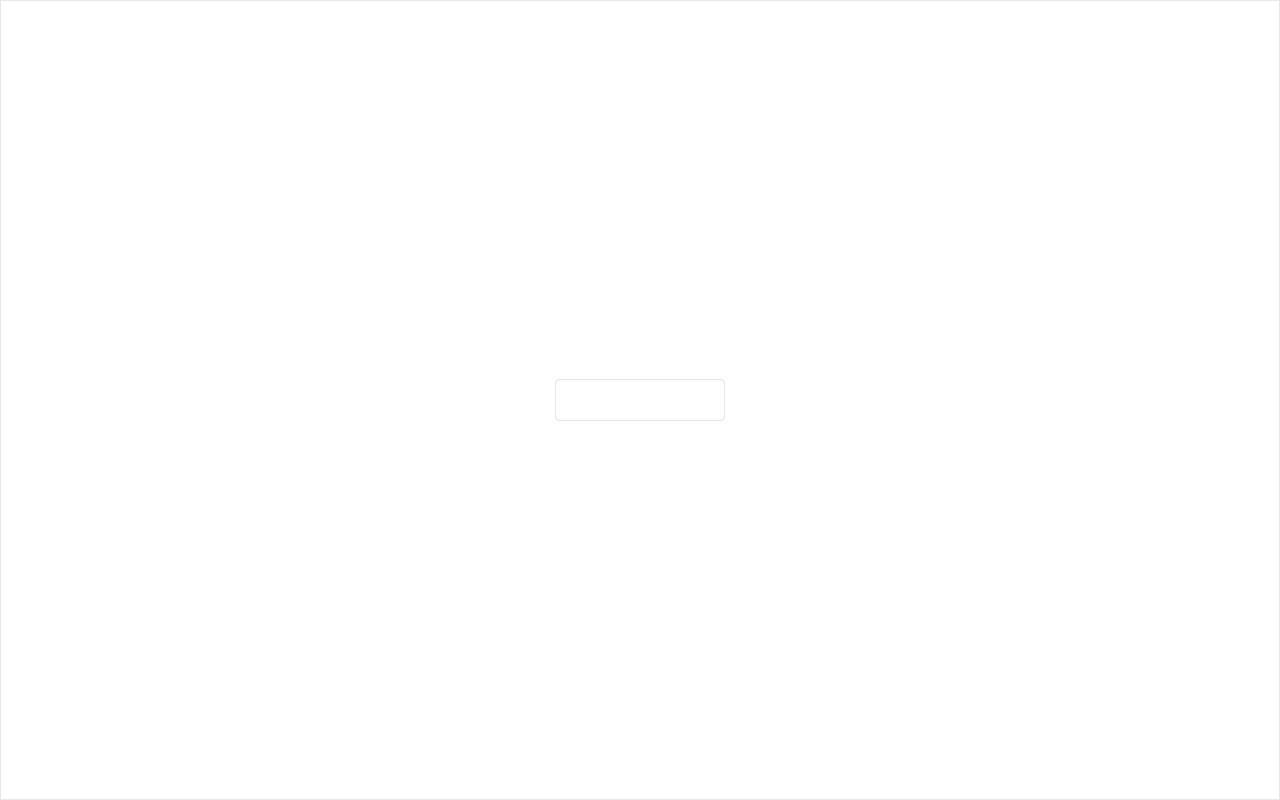
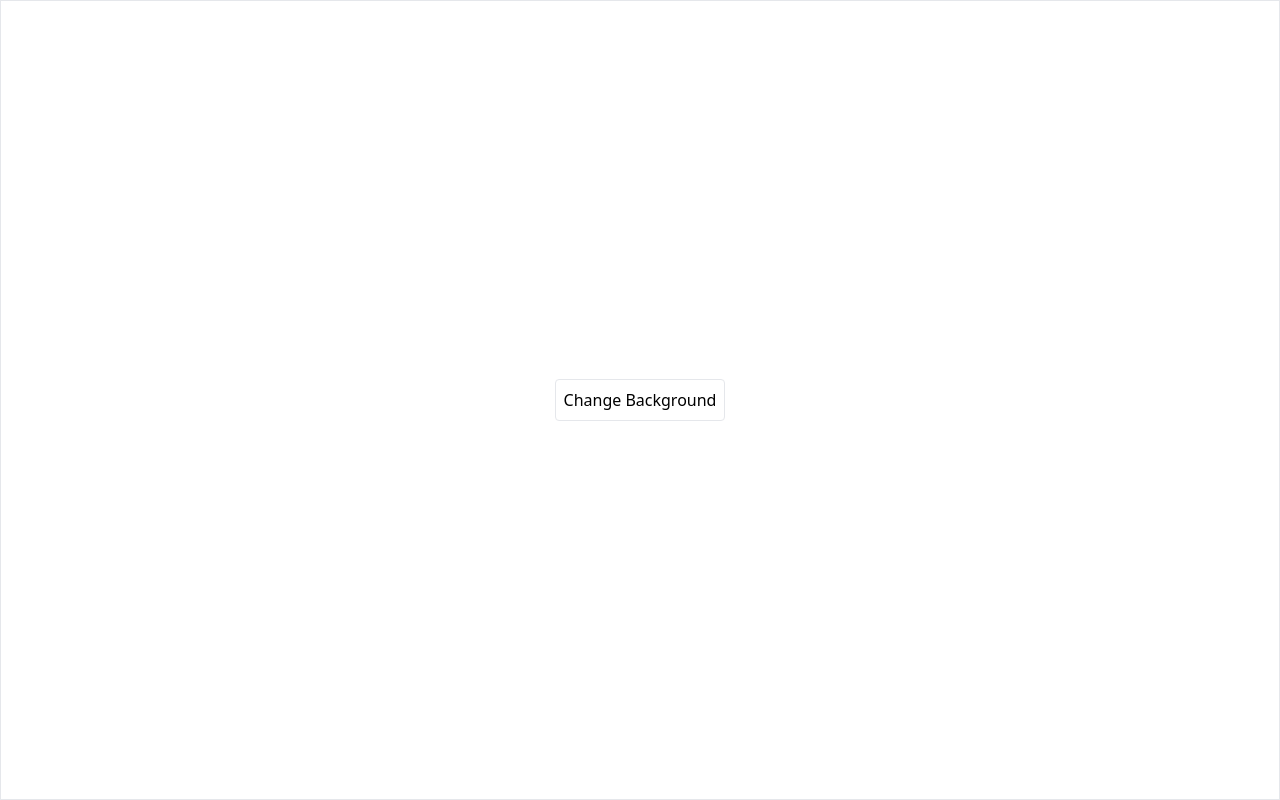
Before and after one commit to michelcub/change-background, a plain HTML site: page index.html in a window 1280 px wide. Drawn offline with nearby package versions, Linux system fonts and the light colour scheme.

Commit message:
fix text color hover

```diff
--- a/index.html
+++ b/index.html
@@ -10,7 +10,8 @@
 </head>
 <body>
     <section id="section" class="flex justify-center items-center align-center h-sreen w-screen border h-screen">
-        <button id="btnRandomColor" class="border  p-2 rounded hover:bg-green-300 text-white">Change Background</button>
+        <button id="btnRandomColor" class="border  p-2 rounded hover:bg-green-300 hover:text-white">Change Background</button>
     </section>
+
 </body>
 </html>
```
